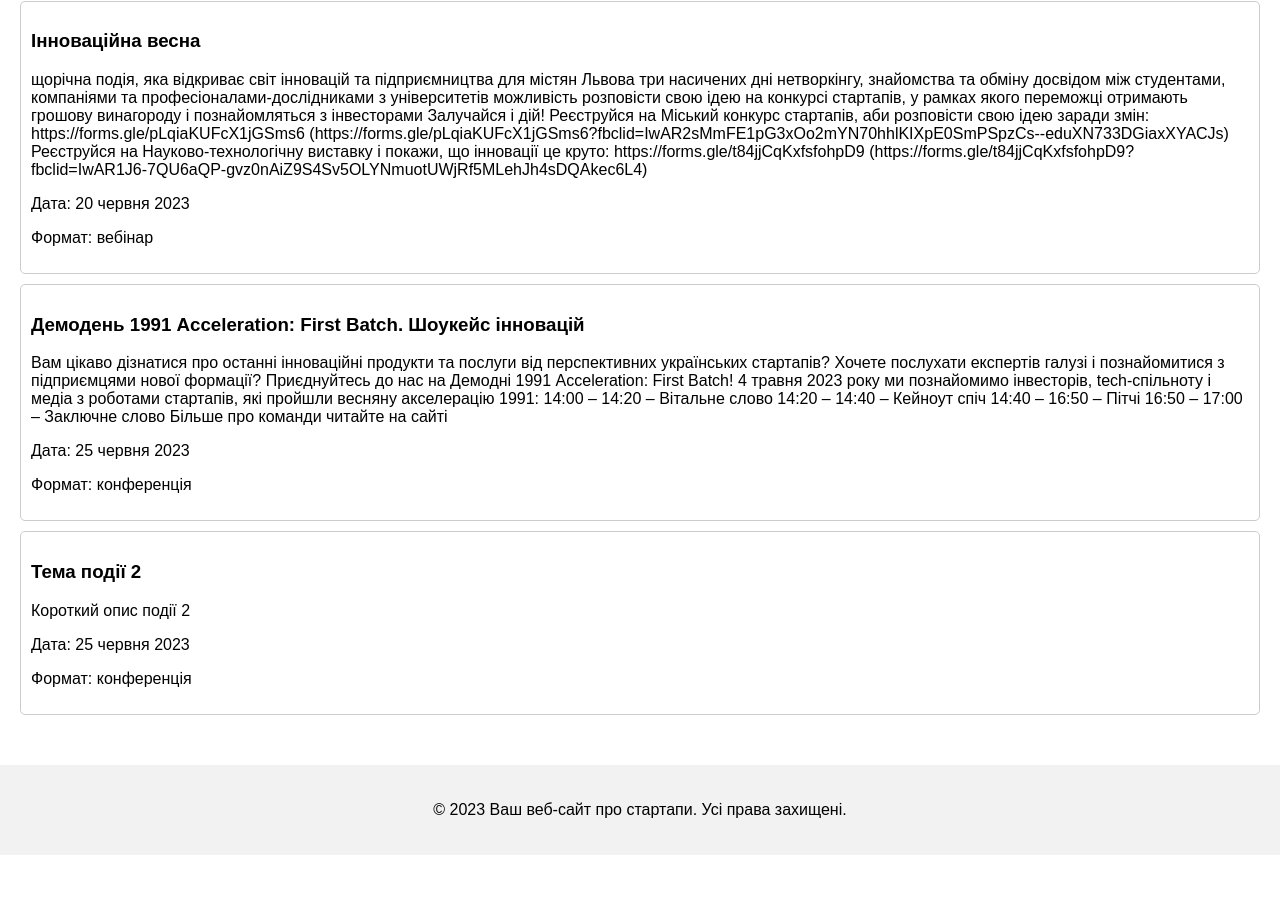
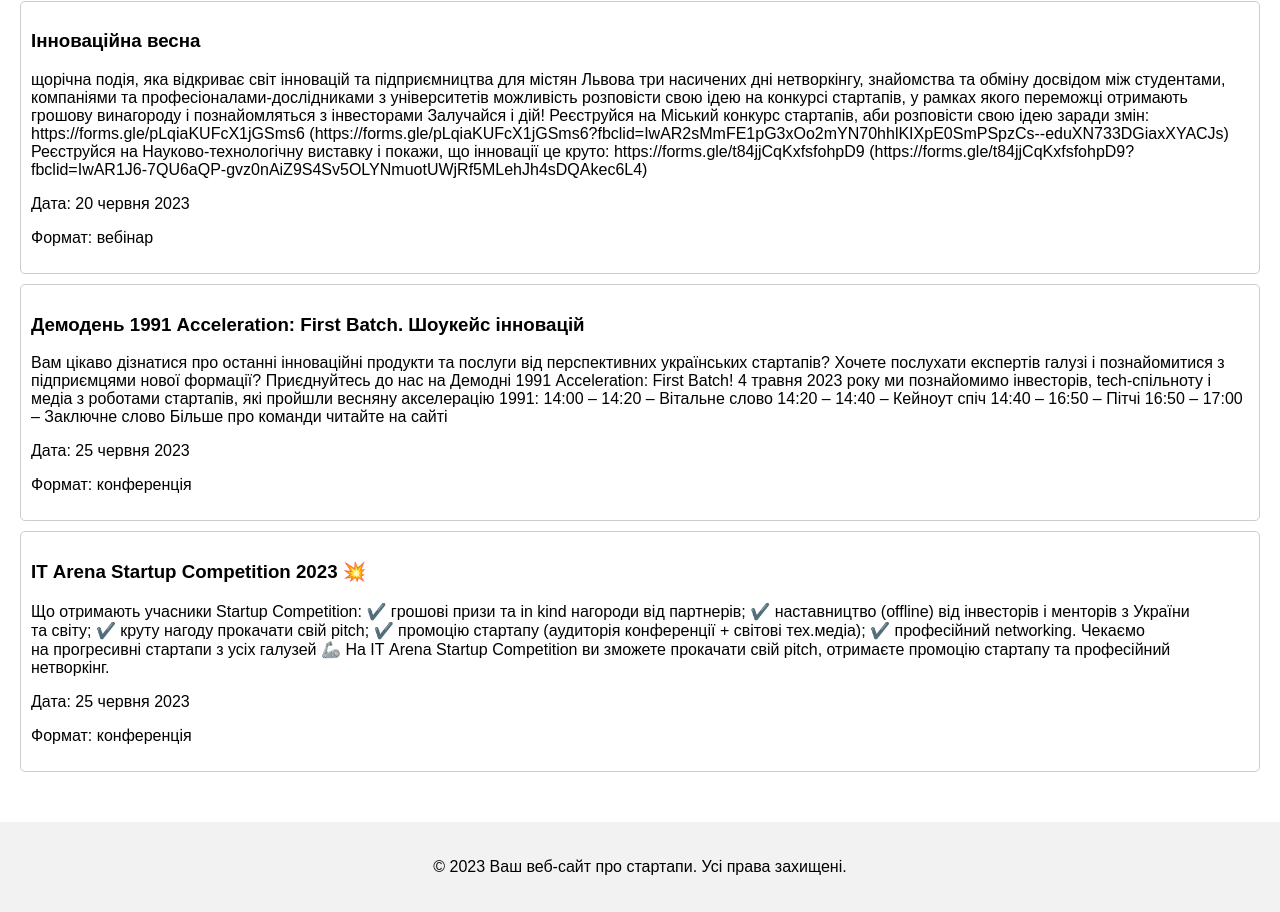
Before and after one commit to Roomiik/GameOFTeens_JS, a plain HTML site: page index.html in a window 1280 px wide. Shown: the part 1482-2394 px from the top of the page. Before the commit the page ends 2337 px from the top, so only its background shows below. Drawn offline with Linux system fonts and the light colour scheme.

Commit message:
Update index.html

```diff
--- a/index.html
+++ b/index.html
@@ -102,8 +102,15 @@
         </div>
 
         <div class="event-card">
-            <h3>Тема події 2</h3>
-            <p>Короткий опис події 2</p>
+            <h3>IT Arena Startup Competition 2023 💥</h3>
+            <p>Що отримають учасники Startup Competition:
+                ✔️ грошові призи та in kind нагороди від партнерів;
+                ✔️ наставництво (offline) від інвесторів і менторів з України та світу;
+                ✔️ круту нагоду прокачати свій pitch;
+                ✔️ промоцію стартапу (аудиторія конференції + світові тех.медіа);
+                ✔️ професійний networking.
+                Чекаємо на прогресивні стартапи з усіх галузей 🦾
+                На IT Arena Startup Competition ви зможете прокачати свій pitch, отримаєте промоцію стартапу та професійний нетворкінг.</p>
             <p>Дата: 25 червня 2023</p>
             <p>Формат: конференція</p>
         </div>
```
